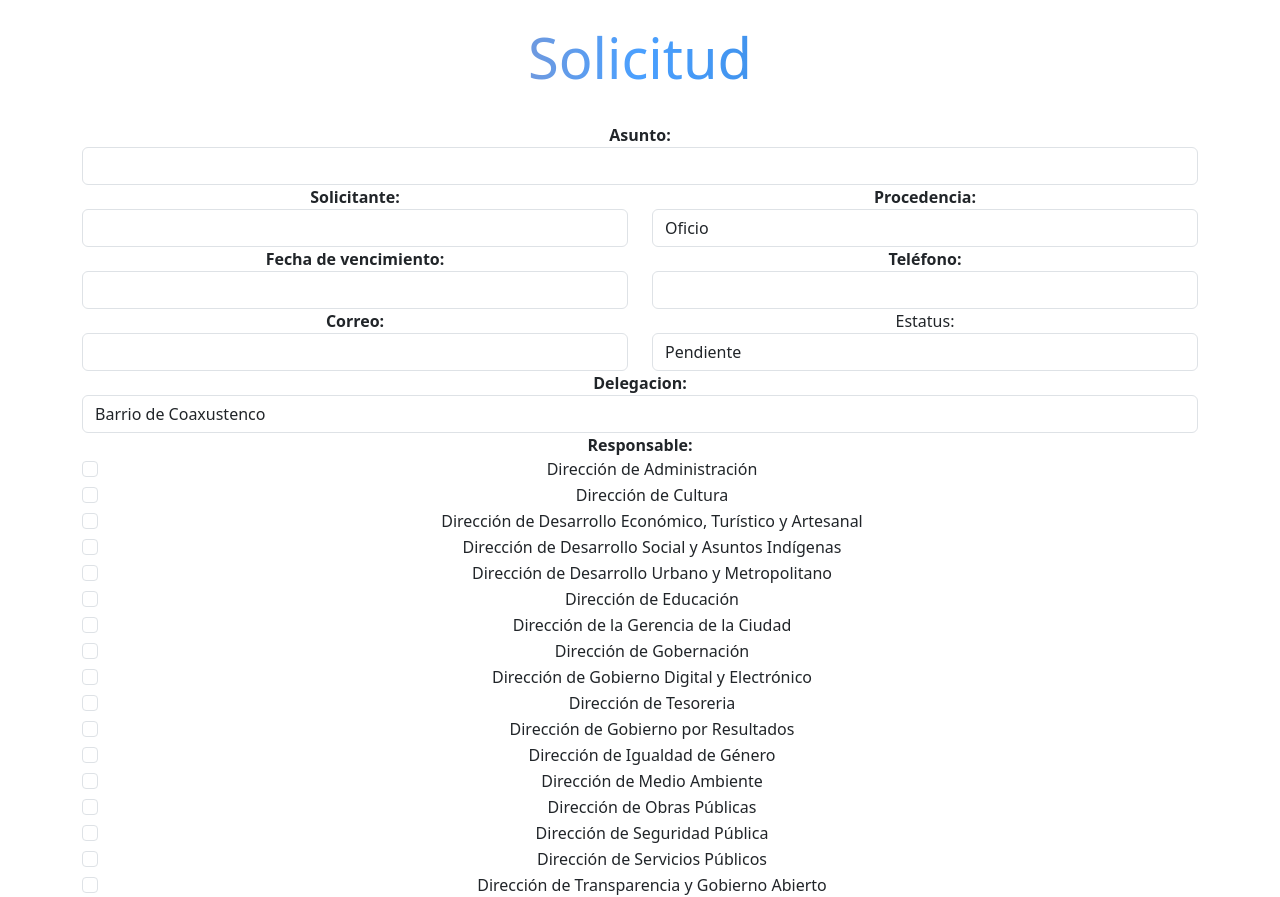
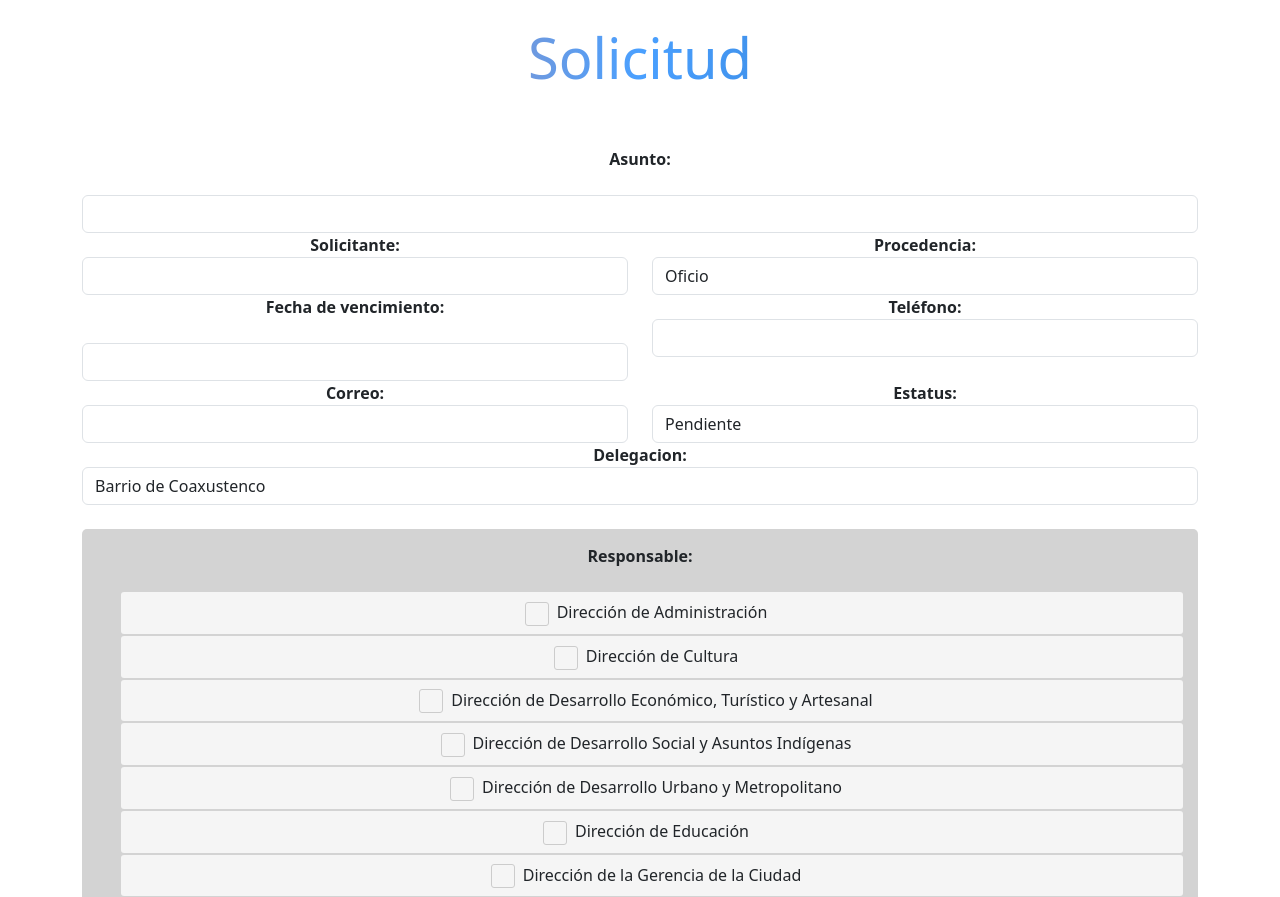
Before and after one commit to AxelLaraG/Modulo_Solicitudes, a Next.js app: page /formulario in a window 1280 px wide. Shown: the top 897 px of the page. Built offline with nearby package versions, Linux system fonts and the light colour scheme.

Commit message:
estilos de label & check, falta darles formato y corregir las animaciones

```diff
--- a/public/Styles/styles.css
+++ b/public/Styles/styles.css
@@ -154,3 +154,83 @@ td:nth-child(5) {
 .asuntos-pendientes {
   color: red;
 }
+/* Estilo base para el contenedor */
+.form-group2 {
+  background-color: lightgray;
+  padding: 15px;
+  border-radius: 5px;
+}
+
+/* Estilo base para las opciones - Abarcar todo el ancho */
+.form-check {
+  width: 100%;
+  display: flex;
+  align-items: left;
+  margin-bottom: 0;
+}
+
+.form-check-label {
+  background-color: #f5f5f5;
+  transition: background-color 0.3s;
+  padding: 8px 12px;
+  border-radius: 3px;
+  display: block;
+  margin-left: 0;
+  padding-left: 0;
+}
+
+/* Resaltar al pasar el mouse */
+.form-check-label:hover {
+  background-color: #f0f0f0;
+}
+
+/* Ocultar el checkbox original */
+.form-check-input {
+  display: none;
+}
+
+/* Estilo para el checkbox personalizado */
+.form-check-input + .form-check-label::before {
+  content: '';
+  display: inline-block;
+  width: 1.5em;
+  height: 1.5em;
+  margin-right: 0.5em;
+  background-color: #f5f5f5;
+  border: 1px solid #ccc;
+  border-radius: 3px;
+  vertical-align: middle;
+  cursor: pointer;
+  transition: background-color 0.3s;
+  margin-left: 0;
+}
+
+/* Cambiar color del checkbox personalizado y la etiqueta al seleccionar */
+.form-check-input:checked + .form-check-label::before {
+  background-color: green;
+  border-color: green;
+}
+
+.form-check-input:checked + .form-check-label {
+  animation: changeAndResetColor 1s forwards;
+}
+.form-check:checked + .form-check-label::before {
+  background-color: rgb(2, 200, 2);
+  border-color: green;
+}
+
+.form-check:checked + .form-check-label {
+  animation: changeAndResetColor 1s forwards;
+}
+
+@keyframes changeAndResetColor {
+  0% {
+    background-color: #f5f5f5;
+  }
+  50% {
+    background-color: #f0f0f0;
+  }
+  100% {
+    background-color: #f5f5f5;
+  }
+}
--- a/src/app/formulario/page.jsx
+++ b/src/app/formulario/page.jsx
@@ -313,7 +313,7 @@ export default function FormularioPlantilla() {
 
         <div className="col-md-12">
           <div className="form-group">
-            <label htmlFor="asunto" className="fw-bold">
+            <label htmlFor="asunto" className="fw-bold py-4">
               Asunto:
             </label>
             <input
@@ -362,7 +362,7 @@ export default function FormularioPlantilla() {
           </div>
           <div className="col-md-6">
             <div className="form-group">
-              <label htmlFor="fechaInput" className="fw-bold">
+              <label htmlFor="fechaInput" className="fw-bold pb-4">
                 Fecha de vencimiento:
               </label>
               <input
@@ -407,7 +407,7 @@ export default function FormularioPlantilla() {
           </div>
           <div className="col-md-6">
             <div className="form-group">
-              <label htmlFor="estatus">Estatus:</label>
+              <label htmlFor="estatus" className="fw-bold">Estatus:</label>
               <select
                 className="form-control"
                 id="estatus"
@@ -583,14 +583,12 @@ export default function FormularioPlantilla() {
               </select>
             </div>
           </div>
-          <div className="col-md-12">
-            <div className="form-group">
-              <label htmlFor="responsable" className="fw-bold">
+          <div className="col-md-12 pt-4">
+            <div className="form-group2">
+              <label htmlFor="responsable" className="fw-bold pb-4">
                 Responsable:
               </label>
               <div>
-                {" "}
-                {/* Contenedor para las opciones de la checklist */}
                 {opcionesResponsables.map((opcion) => (
                   <div key={opcion.value} className="form-check">
                     <input
```
